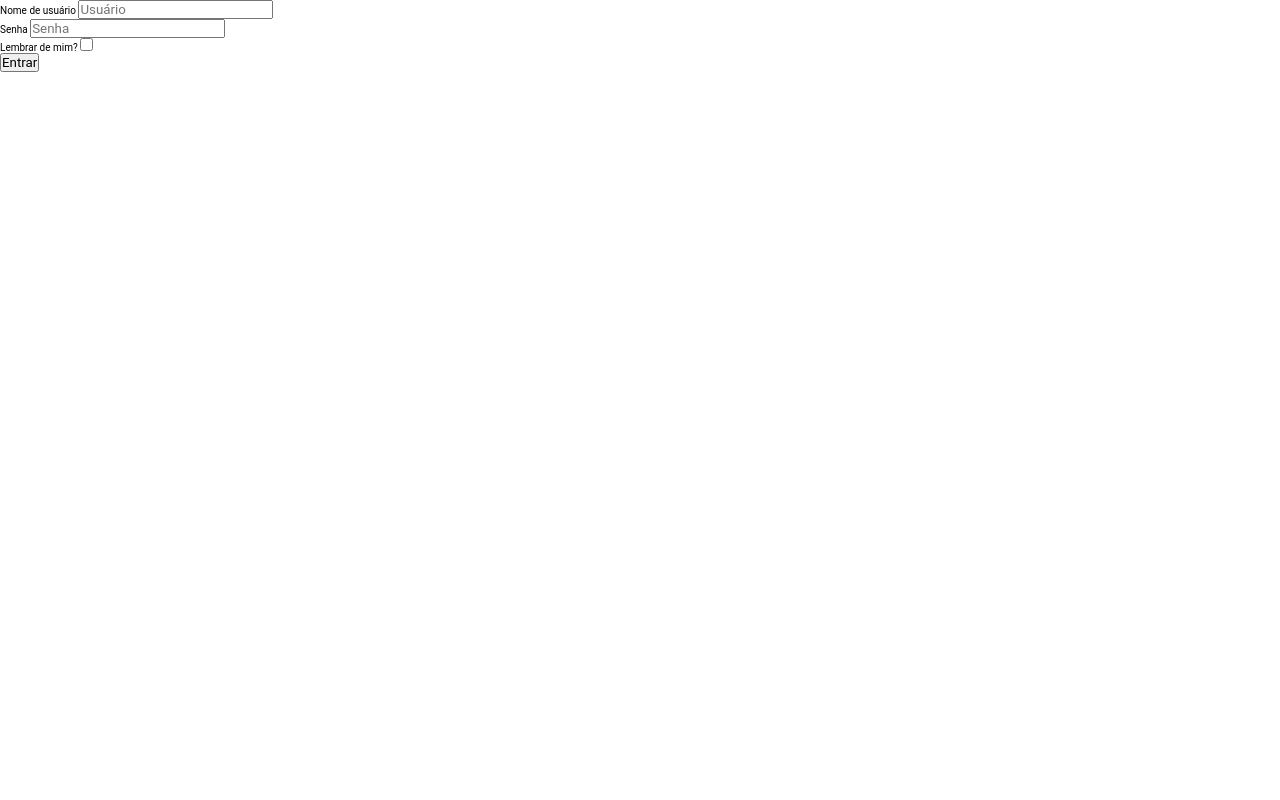
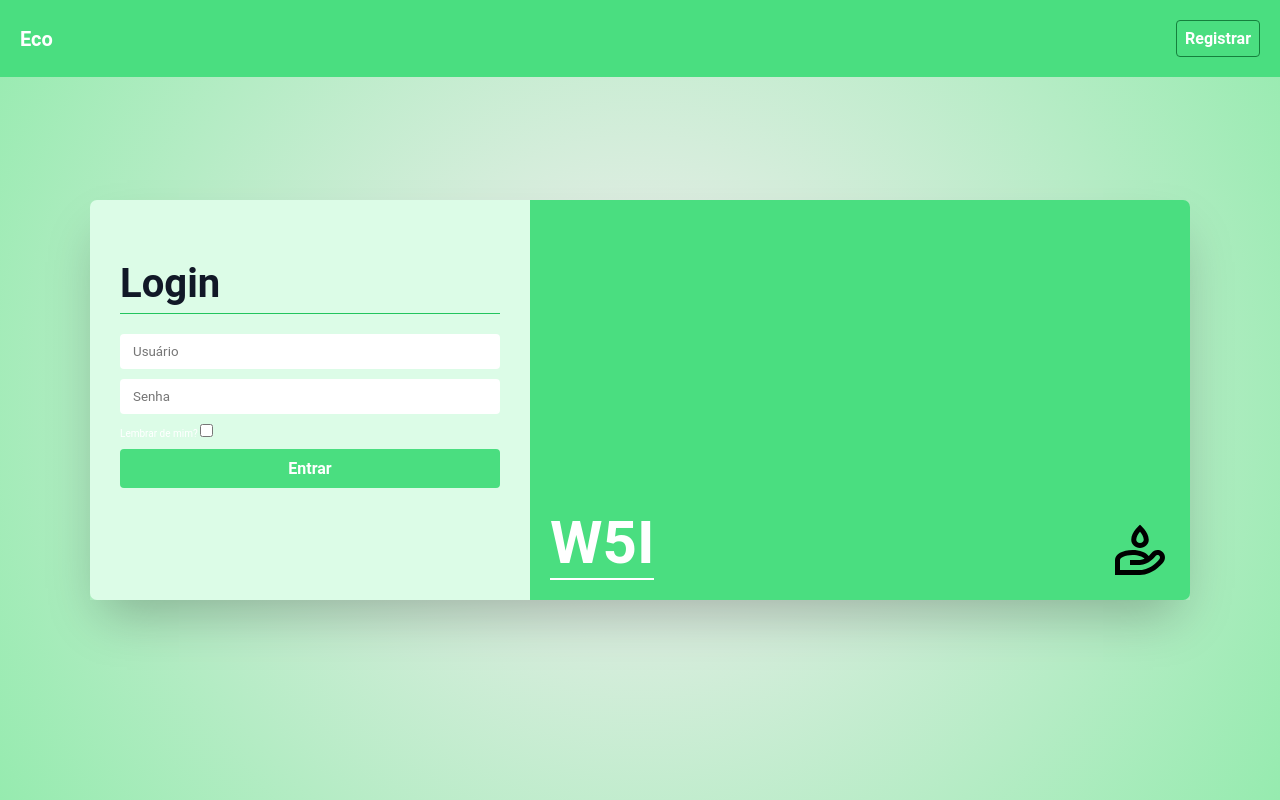
Before and after one commit to LuscaCid/echotech-frontend, a plain HTML site: page src/pages/signin/index.html in a window 1280 px wide. Drawn offline with Linux system fonts and the light colour scheme.

Commit message:
login screen created

```diff
--- a/src/pages/signin/index.html
+++ b/src/pages/signin/index.html
@@ -3,26 +3,34 @@
 <head>
     <meta charset="UTF-8">
     <meta name="viewport" content="width=device-width, initial-scale=1.0">
-    <link rel="stylesheet" href="style.css">
+    <link rel="stylesheet" href="./style.css">
     <link rel="stylesheet" href="../../../styles/globals.css">
     <link rel="stylesheet" href="../../../styles/constants.css">
     <title>EcoTech - Login</title>
 </head>
 <body>
+    <header>
+        <h1>Eco</h1>
+        <button>Registrar</button>
+    </header>
+
     <div class="app">
             <form>
+                <legend>
+                    Login
+                </legend>
                 <div class="input-wrapper">
-                <label for="usuario">Nome de usuário</label>
+                    <label for="usuario" class="sr-only">Nome de usuário</label>
                     <input
                         type="text"
                         name="usuario"
                         id="input-usuário"
                         placeholder="Usuário"
                     >
-
                 </div>
                 <div class="input-wrapper">
                     <label
+                        class="sr-only"
                         for="usuario">
                         Senha
                     </label>
@@ -43,12 +51,15 @@
                         name="lembrar"
                         type="checkbox"
                     >
-
                 </div>
                 <button id="btn-entrar" type="submit">
                     Entrar
                 </button>
             </form>
+            <aside >
+                <h1>W5I</h1>
+                <img class="image" src="../../assets/login-aside.svg" alt="">
+            </aside>
         </div>
 </body>
 </html>
--- a/src/pages/signin/style.css
+++ b/src/pages/signin/style.css
@@ -1,3 +1,116 @@
 body {
 
+    background-color:var(--gray-100);
+    background: rgb(244,238,241);
+    background: radial-gradient(circle, rgba(244,238,241,1) 0%, rgba(150,235,175,1) 100%);
+    width: 100%;
+    height: 100vh;
+    display: flex;
+    flex-direction: column;
+    align-items: center;
+    justify-content: center;
 }
+
+header {
+    align-items: center;
+    display: flex;
+    justify-content: space-between;
+    position: absolute;
+    width: 100%;
+    padding: 2rem;
+    top: 0;
+    color: white;
+    background-color: var(--green-400);
+}
+header button {
+    padding: .8rem;
+    border: none;
+    font-size: 1.6rem;
+    border-radius: 4px;
+    font-weight: 700;
+    background: none;
+    transition: background 0.3s;
+    cursor: pointer;
+    color: white;
+    border: 1px solid var(--green-700);
+}
+header button:hover{
+    background-color: var(--green-700);
+}
+.app {
+    align-items: center;
+    justify-content: space-between;
+    display: flex;
+    width: min(110rem, 90%);
+    height: 40rem;
+    box-shadow: 0 25px 50px -12px rgb(0 0 0 / 0.25);
+}
+
+.app form {
+    width: 40%;
+    height: 100%;
+    padding: 6rem 3rem;
+    display: flex;
+    flex-direction: column;
+    gap: 1rem;
+    border-radius: 7px 0 0 7px;
+    background-color: var(--green-100);
+
+}
+.app legend {
+    color: var(--gray-900);
+    font-size: 4rem;
+    padding-bottom: 0.6rem;
+    border-bottom: 1px solid var(--green-500);
+    margin-bottom: 1rem;
+
+    font-weight: 700;
+}
+.app .input-wrapper {
+    input {
+        width: 100%;
+        border: none;
+        border-radius: 4px;
+        padding: 1rem 1.3rem;
+    }
+}
+.app form button {
+
+    padding: 1rem;
+    border: none;
+    font-size: 1.6rem;
+    border-radius: 4px;
+    font-weight: 700;
+    background-color: var(--green-400);
+    transition: background 0.3s;
+    cursor: pointer;
+    color: white;
+}
+.app form button:hover {
+    background: var(--green-500);
+}
+.app form {
+    color: white;
+}
+.app aside {
+    width: 60%;
+    height: 100%;
+    background-color: var(--green-400);
+    border-radius: 0 7px 7px 0;
+    position: relative;
+}
+aside h1 {
+    font-size: 6rem;
+    color: white;
+    border-bottom: 2px solid white;
+    width: fit-content;
+    position: absolute;
+    bottom: 2rem;
+    left: 2rem;
+}
+aside .image {
+    width: 6rem;
+    position: absolute;
+    bottom: 2rem;
+    right: 2rem ;
+}
--- a/styles/constants.css
+++ b/styles/constants.css
@@ -1,15 +1,16 @@
 :root {
     /* Tons de cinza do Tailwind */
-    --gray-100: #f7fafc;
-    --gray-200: #edf2f7;
-    --gray-300: #e2e8f0;
-    --gray-400: #cbd5e0;
-    --gray-500: #a0aec0;
-    --gray-600: #718096;
-    --gray-700: #4a5568;
-    --gray-800: #2d3748;
-    --gray-900: #1a202c;
-
+    --gray-50: #f9fafb;
+    --gray-100: #f3f4f6;
+    --gray-200: #e5e7eb;
+    --gray-300: #d1d5db;
+    --gray-400: #9ca3af;
+    --gray-500: #6b7280;
+    --gray-600: #4b5563;
+    --gray-700: #374151;
+    --gray-800: #1f2937;
+    --gray-900: #111827;
+    --gray-950: #030712;
     /* Tons de verde do Tailwind */
     --green-100: #f0fff4;
     --green-200: #c6f6d5;
@@ -31,6 +32,20 @@
     --blue-700: #2b6cb0;
     --blue-800: #2c5282;
     --blue-900: #2a4365;
+    /* .lime variables*/
+    --green-50: #f0fdf4;
+    --green-100: #dcfce7;
+    --green-200: #bbf7d0;
+    --green-300: #86efac;
+    --green-400: #4ade80;
+    --green-500: #22c55e;
+    --green-600: #16a34a;
+    --green-700: #15803d;
+    --green-800: #166534;
+    --green-900: #14532d;
+    --green-950: #052e16
+
+    /* */
 }
 
 body {
--- a/styles/globals.css
+++ b/styles/globals.css
@@ -13,3 +13,10 @@ body, button, textarea, input {
 :focus {
     outline: var(--green-300);
 }
+.sr-only {
+    width: 0px;
+    height: 0px;
+    overflow: hidden;
+    flex-wrap: nowrap;
+    position: absolute;
+}
```
Also changed, not shown: src/assets/login-aside.svg (added). Lines whose indentation alone changed are shown as unchanged.
